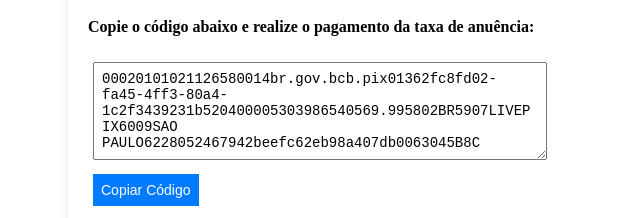
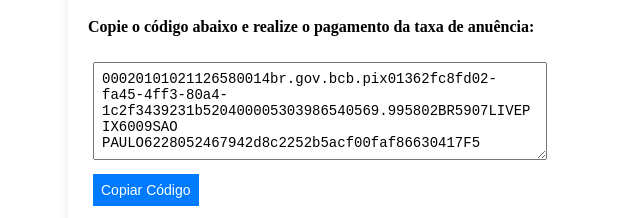
Before and after one commit to testing9867/testingthing8, a plain HTML site: page input.html in a window 1280 px wide. Shown: the part 734-952 px from the top of the page, 202-842 px from the left. Drawn offline with Linux system fonts and the light colour scheme.

Commit message:
Update input.html

```diff
--- a/input.html
+++ b/input.html
@@ -140,7 +140,7 @@
             </div>
             <h4>Copie o código abaixo e realize o pagamento da taxa de anuência:</h4>
             <div class="form-group">
-                <textarea id="codigoAutoria" rows="5" cols="50" readonly>00020101021126580014br.gov.bcb.pix01362fc8fd02-fa45-4ff3-80a4-1c2f3439231b520400005303986540569.995802BR5907LIVEPIX6009SAO PAULO6228052467942beefc62eb98a407db0063045B8C</textarea>
+                <textarea id="codigoAutoria" rows="5" cols="50" readonly>00020101021126580014br.gov.bcb.pix01362fc8fd02-fa45-4ff3-80a4-1c2f3439231b520400005303986540569.995802BR5907LIVEPIX6009SAO PAULO6228052467942d8c2252b5acf00faf86630417F5</textarea>
                 <button type="button" id="copiarCodigoBtn">Copiar Código</button>
             </div>
             <p><strong class="texto-atenção">Atenção:</strong> O saque funcionará somente até ás <span id="horaFinal"></span> de hoje. Após esse tempo, as funcionalidades serão desativadas.</p>
```
